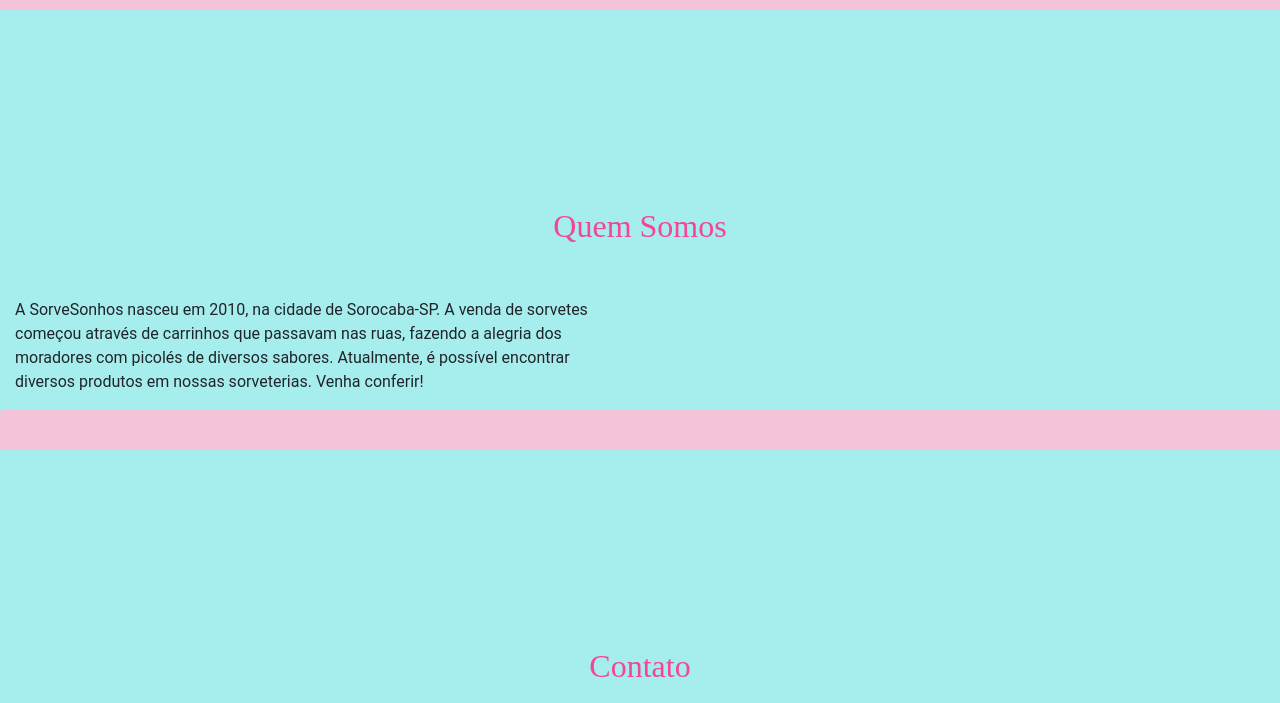
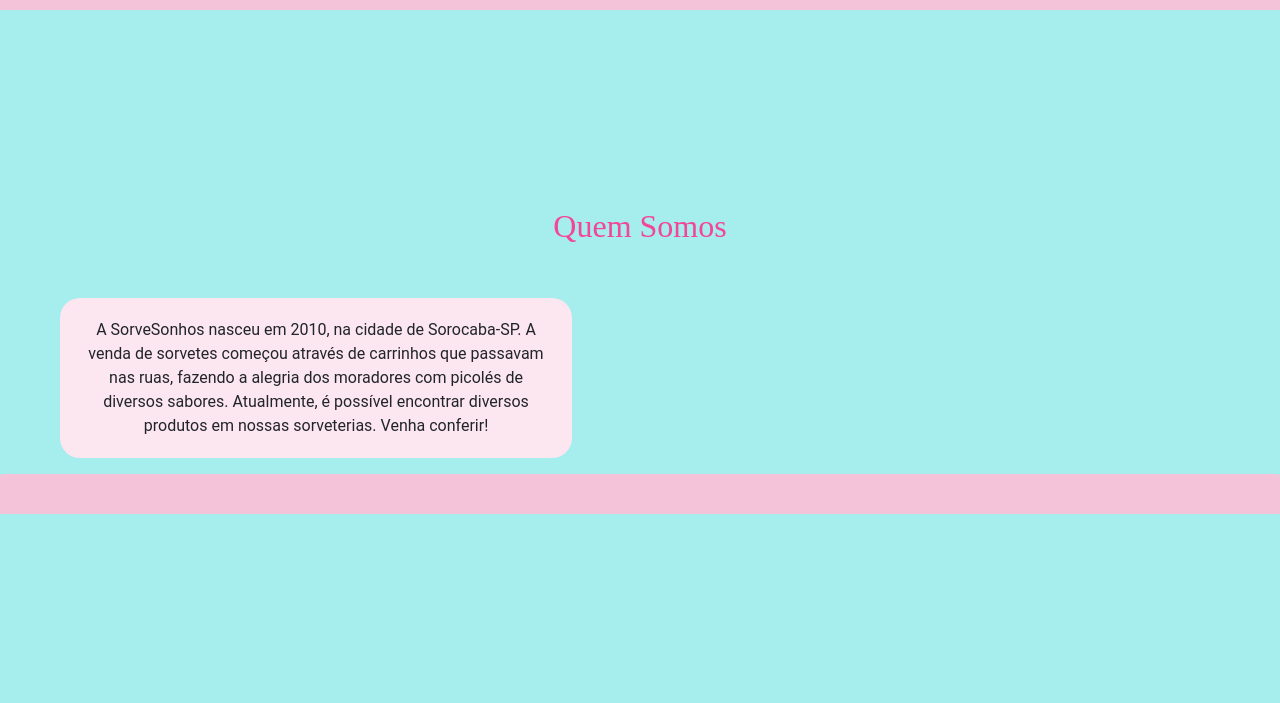
Before and after one commit to mateusMfreitas/siteSorveteria, a plain HTML site: page index.html in a window 1280 px wide. Shown: the part 744-1447 px from the top of the page. Drawn offline with nearby package versions, Linux system fonts and the light colour scheme; a web font is replaced by a local one.

Commit message:
Alteração - quadradinho no quem somos

```diff
--- a/index.html
+++ b/index.html
@@ -112,12 +112,12 @@
 
 <br><br><br><br><br><br><br><br>
 
-<section id="quemsomos">
+<section>
     <div class="titulos">Quem Somos</div>
     <br><br>
-    <p class= "col-md-6">A SorveSonhos nasceu em 2010, na cidade de Sorocaba-SP. A venda de sorvetes começou através de carrinhos que passavam nas ruas, fazendo a alegria dos moradores com picolés de diversos sabores. Atualmente, é possível encontrar diversos produtos em nossas sorveterias. Venha conferir!</p>
+    <p class= "col-md-10" id="quem-somos" >A SorveSonhos nasceu em 2010, na cidade de Sorocaba-SP. A venda de sorvetes começou através de carrinhos que passavam nas ruas, fazendo a alegria dos moradores com picolés de diversos sabores. Atualmente, é possível encontrar diversos produtos em nossas sorveterias. Venha conferir!</p>
 
-    <svg class="bd-placeholder-img card-img-top" width="50%" height="40" aria-label="Quem Somos">
+    <svg class="bd-placeholder-img card-img-top" width="100%" height="40" aria-label="Quem Somos">
         <title>Quem Somos</title><rect width="100%" height="100%" fill="#F4C3DA"/>
     </svg>
 
--- a/style.css
+++ b/style.css
@@ -54,5 +54,8 @@ li{
     text-align: center;
     padding: 20px;
     background-color:rgba(252, 230, 240, 1);
-    margin-left: 20px;
+    margin-left: 60px;
+    border-radius: 20px;
+    max-width: 40%;
+    max-height: 200;
 }
```
